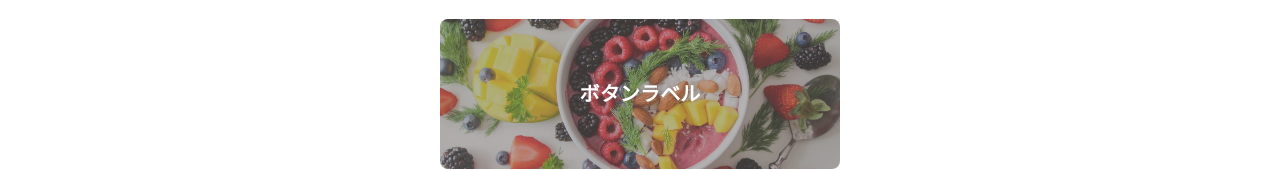
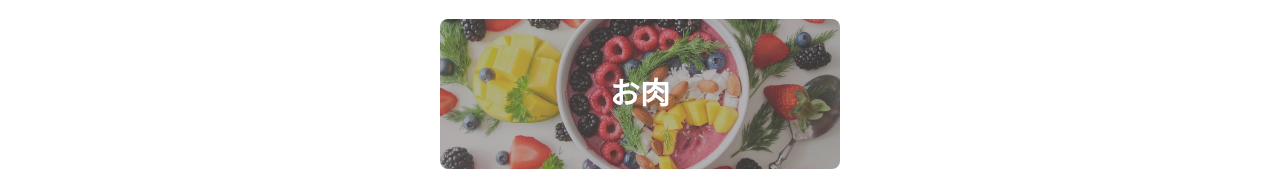
Before and after one commit to nkserveren26/myrecipe-frontend, a React (Create React App) app: page / in a window 1280 px wide. Shown: the part 850-1021 px from the top of the page. Built offline with nearby package versions, Linux system fonts and the light colour scheme.

Commit message:
カテゴリボタンのラベルフォントのサイズを調整

```diff
--- a/src/components/pages/Top.tsx
+++ b/src/components/pages/Top.tsx
@@ -102,9 +102,10 @@ export const Top: React.FC = () => {
                                     zIndex: 2,
                                     color: 'white', // 必要に応じてテキストカラーを変更
                                     fontWeight: 'bold',
+                                    fontSize: '30px',
                                 }}
                             >
-                                ボタンラベル
+                                お肉
                             </Typography>
                         </Button>
                   </Grid>
```
